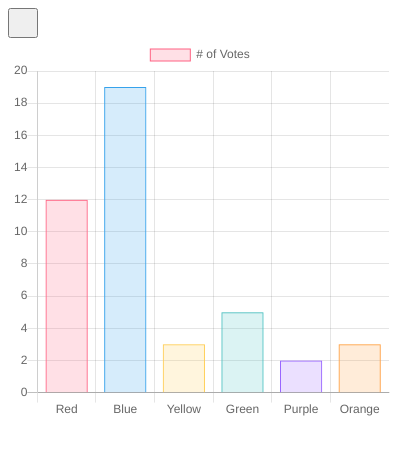
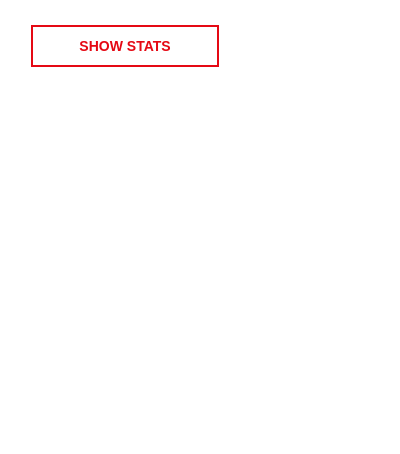
Before and after one commit to hmartos/netflix-usage-stats, a browser extension: page get_started_complete/popup.html in a window 400 px wide. Drawn offline with Linux system fonts and the light colour scheme.

Commit message:
Added button to go to stats page into popup

```diff
--- a/get_started_complete/popup.html
+++ b/get_started_complete/popup.html
@@ -1,22 +1,145 @@
 <!DOCTYPE html>
 <html>
   <head>
+    <meta charset=UTF-8>
+
     <style>
-      button {
-        height: 30px;
-        width: 30px;
+      body {
+        background-color: #fff;
+        width: 250px;
+        height: 200px;
+        font-family: 'Netflix Sans','Helvetica Neue',Helvetica,Arial,sans-serif;
+        margin: 0;
+        font-size: 16px;
+        color: #141414;
+        text-rendering: optimizeLegibility;
+        -webkit-font-smoothing: subpixel-antialiased;
+        -moz-osx-font-smoothing: grayscale;
+        overflow-x: hidden;
+        box-sizing: border-box;
+        display: inline-block;
+      }
+
+      .container {
+        width: 100%;
+        height: 100%;
+        margin-top: 25px;
+      }
+
+      .statsBtn {
+        margin: 0 auto;
+        max-width: 75%;
+      }
+
+      *, :after, :before {
+        box-sizing: inherit;
+      }
+
+      a {
+        font-family: Regular-font,Arial;
+        font-weight: 600;
+        font-size: 14px;
+        line-height: 1;
+        text-decoration: none;
+        cursor: pointer;
+        color: #141414;
+        transition: color .2s;
+        margin: 0;
+        padding: 0;
+        border: 0;
+        margin-top: 50px;
+      }
+
+      a:hover {
+        color: #e50914;
+      }
+
+      .button-default {
+        font-family: Bold-font,Arial;
+        font-weight: 700;
+        position: relative;
+        display: block;
+        padding: 12px 25px;
+        font-size: 14px;
+        text-align: center;
+        line-height: 18px;
+        color: #221f1f;
+        background: #fff;
         outline: none;
+        border: none;
+        background-color: #fff;
+        -webkit-appearance: none;
+        -moz-appearance: none;
+        cursor: pointer;
+      }
+
+      .button-default:hover {
+        box-shadow: 0 5px 16px rgba(229,9,20,.3);
+      }
+
+      .button {
+        overflow: hidden;
+        color: #e50914;
+        transition: color .25s cubic-bezier(.215,.61,.355,1);
+        margin: 0 auto;
+      }
+
+      .button:before {
+        border: 2px solid rgba(34,31,31,.15);
+        content: "";
+        display: block;
+        position: absolute;
+        width: 100%;
+        height: 100%;
+        top: 0;
+        left: 0;
+      }
+
+      .button:after {
+        background: #e50914;
+        transform: translateX(-101%);
+        transition: all .2s cubic-bezier(.215,.61,.355,1);
+      }
+
+      .button:after, .button:before {
+        content: "";
+        display: block;
+        position: absolute;
+        width: 100%;
+        height: 100%;
+        top: 0;
+        left: 0;
+      }
+
+      .button:hover {
+        color: #fff;
+      }
+
+      .button:hover:after {
+        transform: translateX(0);
+      }
+
+      .button.red:before, .button:after {
+        border: 2px solid #e50914;
+      }
+
+      .button span {
+        position: relative;
+        z-index: 1;
       }
     </style>
   </head>
   <body>
-    <button id="changeColor"></button>
-    <div id="lodash"></div>
-    <div id="activity"></div>
-    <canvas id="myChart" width="400" height="400"></canvas>
+    <div class="container">
+      <div class="statsBtn">
+        <a id="goToStatsBtn" class="button button-default red">
+            <span>SHOW STATS</span>
+          </a>
+      </div>
+    </div>
 
-    <script src="vendor/chart.min.js"></script>
-    <script src="vendor/lodash.min.js"></script>
+    <!-- <button id="goToStatsBtn">Go to stats page</button> -->
     <script src="popup.js"></script>
+    <script src="vendor/i18next.min.js"></script>
   </body>
 </html>
--- a/get_started_complete/popup.js
+++ b/get_started_complete/popup.js
@@ -4,66 +4,57 @@
 
 'use strict';
 
-let changeColor = document.getElementById('changeColor');
+let goToStatsBtn = document.getElementById('goToStatsBtn');
 
-chrome.storage.sync.get('color', function(data) {
-  changeColor.style.backgroundColor = data.color;
-  changeColor.setAttribute('value', data.color);
-});
-
-chrome.runtime.getBackgroundPage(function (bg) {
-    let activity = document.getElementById('activity');
-    activity.innerHTML = JSON.stringify(bg.activity);
-
-    let lodash = document.getElementById('lodash');
-    lodash.innerHTML = _.partition([1, 2, 3, 4], n => n % 2);
-});
-
-changeColor.onclick = function(element) {
-  let color = element.target.value;
-  //console.log(`Color chnaged to ${color}`)
+goToStatsBtn.onclick = function(element) {
   chrome.tabs.query({active: true, currentWindow: true}, function(tabs) {
     chrome.tabs.executeScript(
         tabs[0].id,
-        {code: `location.replace('https://www.netflix.com/viewingactivity?stats=true')`});
-        //{code: 'document.body.style.backgroundColor = "' + color + '";'});
+        {code: `location.replace('https://www.netflix.com/viewingactivity?stats=true')`}
+    );
   });
 };
 
-var ctx = document.getElementById('myChart');
-var myChart = new Chart(ctx, {
-    type: 'bar',
-    data: {
-        labels: ['Red', 'Blue', 'Yellow', 'Green', 'Purple', 'Orange'],
-        datasets: [{
-            label: '# of Votes',
-            data: [12, 19, 3, 5, 2, 3],
-            backgroundColor: [
-                'rgba(255, 99, 132, 0.2)',
-                'rgba(54, 162, 235, 0.2)',
-                'rgba(255, 206, 86, 0.2)',
-                'rgba(75, 192, 192, 0.2)',
-                'rgba(153, 102, 255, 0.2)',
-                'rgba(255, 159, 64, 0.2)'
-            ],
-            borderColor: [
-                'rgba(255, 99, 132, 1)',
-                'rgba(54, 162, 235, 1)',
-                'rgba(255, 206, 86, 1)',
-                'rgba(75, 192, 192, 1)',
-                'rgba(153, 102, 255, 1)',
-                'rgba(255, 159, 64, 1)'
-            ],
-            borderWidth: 1
-        }]
-    },
-    options: {
-        scales: {
-            yAxes: [{
-                ticks: {
-                    beginAtZero: true
-                }
-            }]
+chrome.tabs.executeScript({
+    code: '(' + function(params) {
+        return {language: document.querySelector('html').getAttribute('lang') || 'en'};
+    } + ')();'
+}, function(results) {
+    console.log("Language: " + results[0].language);
+    initializeLanguage(results[0].language);
+});
+
+/**
+ * Initialize i18n with given language
+ * @param {*} language
+ */
+function initializeLanguage(language) {
+    i18next.init({
+      lng: language,
+      debug: true,
+      resources: {
+        en: {
+          translation: {
+            "goToStats": "SHOW STATS",
+          }
+        },
+        es: {
+          translation: {
+            "goToStats": "VER ESTADÍSTICAS",
+          }
         }
-    }
-});
+      }
+    }, function(error, t) {
+      if (error) {
+        console.error(error);
+      }
+      translatePage();
+    });
+  }
+
+  /**
+ * Translate texts in page
+ */
+function translatePage() {
+    document.querySelector('#goToStatsBtn span').innerHTML = i18next.t('goToStats');
+}
```
